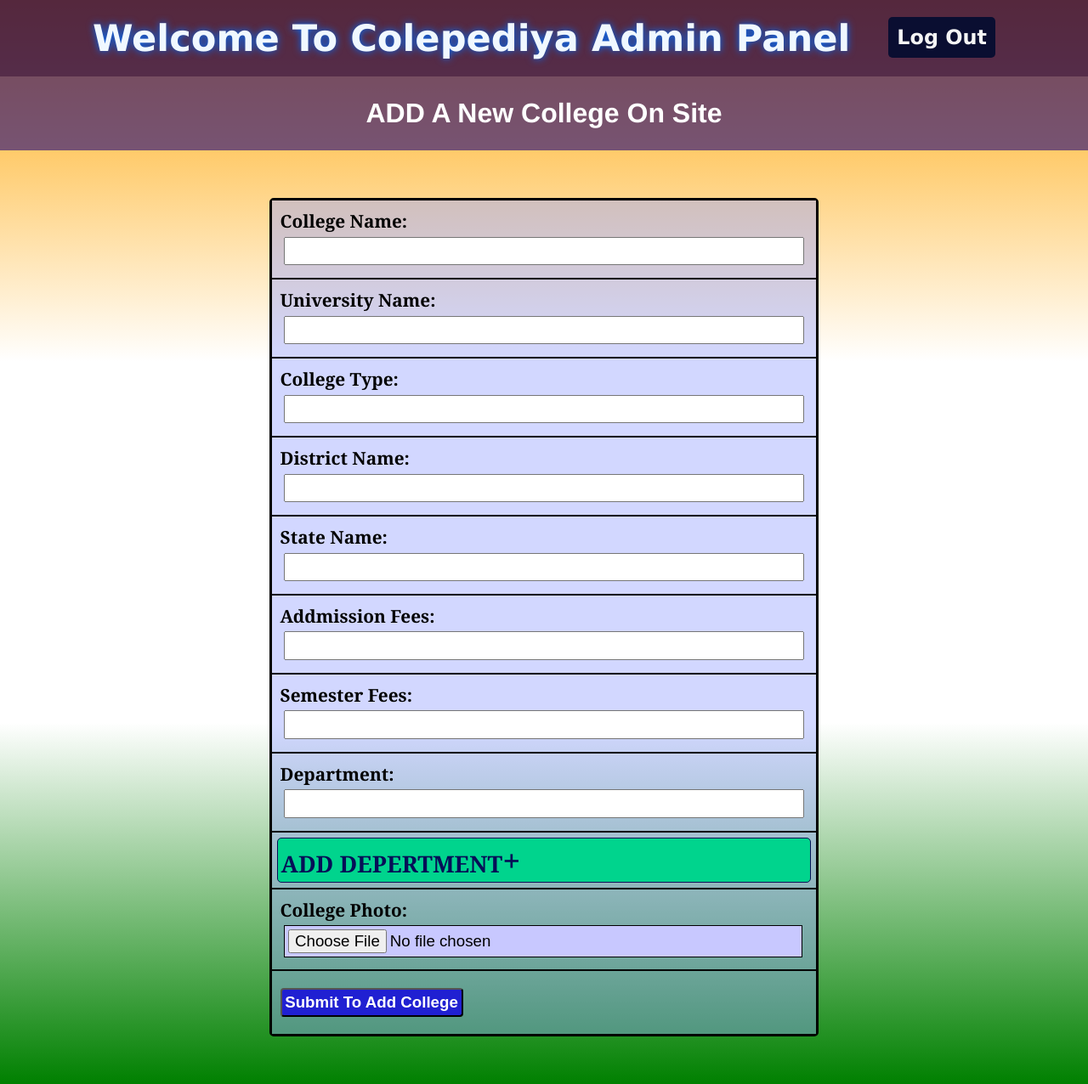
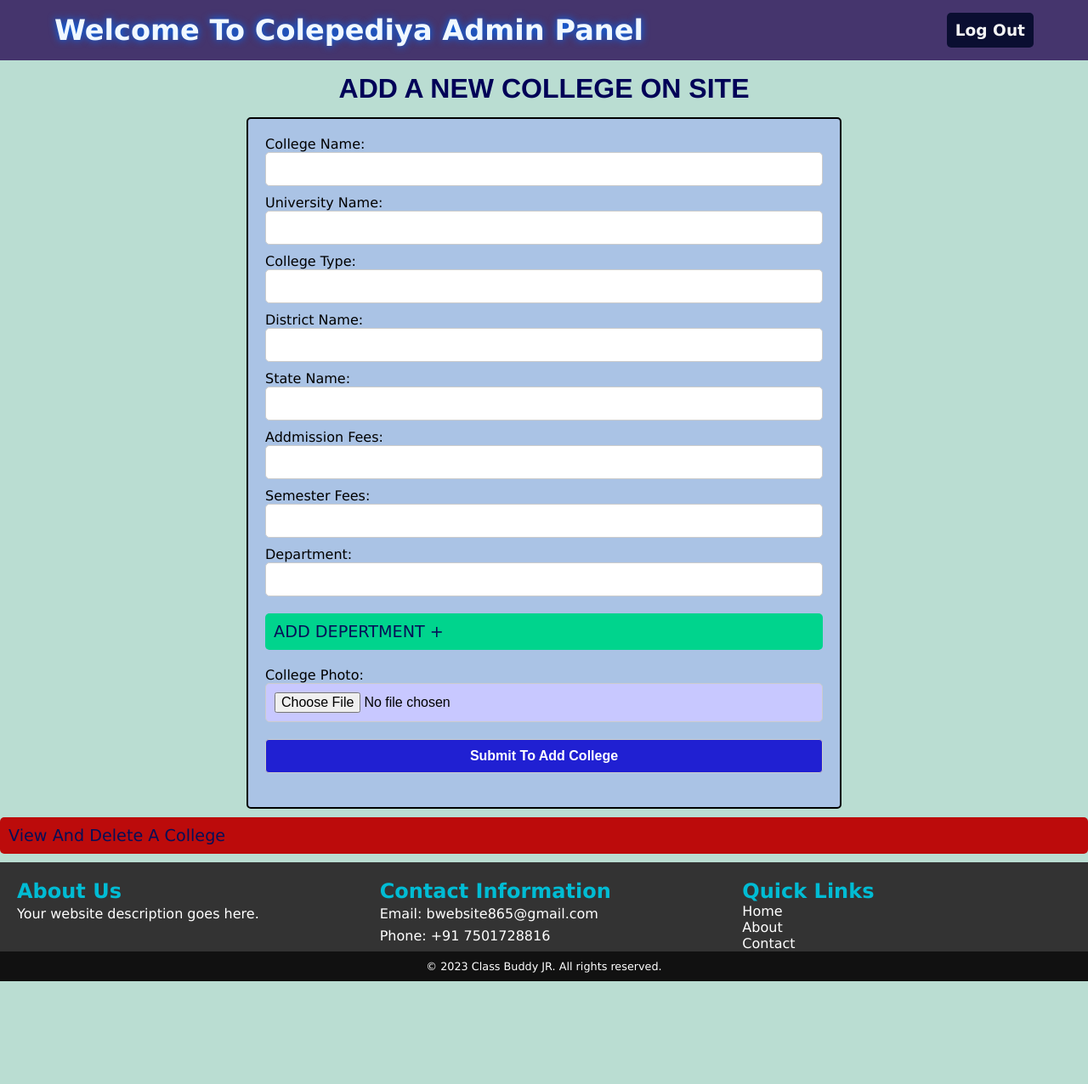
Before and after one commit to gAhammadReja/college-project, a website: page adminPage/admin.html in a window 1280 px wide. Shown: the whole page at 85% size. After the commit the page ends 1155 px from the top, so only its background shows below. Drawn offline with Linux system fonts and the light colour scheme.

Commit message:
Update admin.html

```diff
--- a/adminPage/admin.html
+++ b/adminPage/admin.html
@@ -5,90 +5,215 @@
     <meta name="viewport" content="width=device-width, initial-scale=1.0" />
     <title>Colepediya Admin Panel</title>
     <style>
-        *{
+
+        * {
             margin: 0;
             padding: 0;
+            box-sizing: border-box;
         }
-        body{
-            background: linear-gradient(orange,white,white,green);
+
+        body {
+            background-color: rgb(186, 221, 210);
+            font-family: 'Lucida Sans', 'Lucida Sans Regular', 'Lucida Grande', 'Lucida Sans Unicode', Geneva, Verdana, sans-serif;
         }
-        nav div{
+
+        nav div {
             background-color: rgba(34, 3, 80, 0.769);
             color: aliceblue;
             display: flex;
-            justify-content: space-evenly;
-            padding: 20px 5%;
-            font-family: 'Lucida Sans', 'Lucida Sans Regular', 'Lucida Grande', 'Lucida Sans Unicode', Geneva, Verdana, sans-serif;
-            font-size: 1.8em;
+            justify-content: space-between;
+            align-items: center;
+            padding: 15px 5%;
+            font-size: 1.4em;
+        }
 
-        }
-        nav div h2{
+        nav div h2 {
             text-shadow: 0 0 10px rgb(0, 110, 255);
         }
-        nav div h5{
+
+        nav div h5 {
             display: flex;
             background-color: rgb(10, 14, 49);
             align-items: center;
             padding: 10px;
             border-radius: 5px;
-        }nav div h5:hover{
+            text-decoration: none;
+            color: whitesmoke;
+            transition: background-color 0.3s, box-shadow 0.3s;
+        }
+
+        nav div h5:hover {
             background-color: rgb(157, 14, 14);
             box-shadow: -1px -1px 4px black;
-            cursor: pointer;
         }
-        a{
-            cursor: pointer;
-        }
-        .main{
+
+        .main {
             display: flex;
             flex-direction: column;
             align-items: center;
         }
-        .main h1{
-            box-sizing: border-box;
-            width: 100%;
+
+        .main h1 {
+            width: fit-content;
             text-align: center;
-            padding:25px;
+            padding: 15px;
             font-family: 'Franklin Gothic Medium', 'Arial Narrow', Arial, sans-serif;
-            background-color: rgba(57, 30, 118, 0.688);
-            color: white;
+            color: rgb(0, 0, 87);
+            margin:0 5%;
         }
-        form{
-            margin: 7vh 0;
+
+        form {
             border: 2px solid;
             border-radius: 5px;
             background-color: rgba(148, 160, 255, 0.416);
+            width: 100%;
+            max-width: 700px;
+            padding: 20px;
         }
-        form div{
-/*             display: flex; */
-/*             justify-content: right; */
-/*             align-items: center; */
-            font-size: 1.3em;
-            font-weight: 600;
-            font-family:Cambria, Cochin, Georgia, Times, 'Times New Roman', serif;
-            border: 1px solid;
-            padding:10px;
+
+        form div {
+            display: flex;
+            flex-direction: column;
+            margin-bottom: 10px;
         }
-        input{
-            padding: 0.23rem;
-            margin: 0.3rem;
-            font-size: 0.9em;
-            width: 600px;
-            max-width: 50vw;
+
+        input {
+            padding: 10px;
+            font-size: 1em;
+            width: 100%;
+            border: 1px solid #ccc;
+            border-radius: 5px;
+            box-sizing: border-box;
         }
-        input[type=file]{
+
+        input[type=file] {
             background-color: rgb(200, 200, 255);
-            border: 1px solid;
+            cursor: pointer;
         }
-        input[type=submit]{
-            width: fit-content;
-            margin:10px auto;
+
+        input[type=submit] {
+            width: 100%;
+            margin: 10px auto;
             background-color: rgb(32, 32, 210);
             border-radius: 4px;
             color: white;
             font-weight: 700;
             cursor: pointer;
         }
+/* Style for the "Add Department" button */
+.add-department-btn {
+    padding: 10px;
+    margin: 10px 0;
+    background-color: rgb(0, 212, 141);
+    border: none;
+    border-radius: 5px;
+    color: rgb(6, 15, 87);
+    font-size: 1.2em;
+    cursor: pointer;
+    transition: background-color 0.3s, color 0.3s;
+}
+
+.add-department-btn:hover {
+    background-color: rgb(0, 162, 101);
+    color: white;
+}
+
+        .colleges {
+            display: flex;
+            justify-content: space-between; /* Adjust as needed */
+            align-items: center;
+            box-shadow: 3px 3px 0;
+            font-size: 1.1em;
+            font-family: Arial, Helvetica, sans-serif;
+            padding: 0 2vw;
+            font-weight: 600;
+            flex-wrap: wrap; /* Allow content to wrap to the next line */
+        }
+
+        .colleges div {
+            margin: 3px; /* Reduced margin for spacing */
+            padding: 6px; /* Reduced padding for spacing */
+            border-radius: 5px;
+        }
+
+        .dlt-btn {
+            background-color: rgb(216, 18, 18);
+            font-family: 'Franklin Gothic Medium', 'Arial Narrow', Arial, sans-serif;
+            cursor: pointer;
+        }
+
+        .dlt-btn:hover {
+            background-color: rgb(255, 50, 50);
+            color: white;
+        }
+
+/* Footer styles */
+footer {
+    background-color: #333;
+    color: #fff;
+    padding: 20px 0 0 0;
+}
+
+.footer-content {
+    display: flex;
+    flex-wrap: wrap;
+    justify-content: space-around;
+}
+
+.footer-section {
+    flex: 1;
+    padding: 0 20px;
+}
+
+.footer-section h2 {
+    color: #00bcd4;
+}
+
+.footer-section p {
+    line-height: 1.6;
+}
+
+.footer-section ul {
+    list-style: none;
+    padding: 0;
+}
+
+.footer-section a {
+    color: #fff;
+    text-decoration: none;
+    transition: color 0.3s;
+}
+
+.footer-section a:hover {
+    color: #00bcd4;
+}
+
+.footer-bottom {
+    text-align: center;
+    padding: 10px 0;
+    background-color: #111;
+}
+
+.footer-bottom p {
+    font-size: 0.8em;
+}
+
+
+        @media screen and (max-width: 768px) {
+            nav div {
+                flex-direction: column;
+                text-align: center;
+            }
+
+            nav div h5 {
+                margin-top: 10px;
+            }
+
+            .main {
+                margin: 5vh 5%;
+            }
+        }
+
 
     </style>
   </head>
@@ -96,58 +221,59 @@
     <nav>
       <div>
         <h2>Welcome To Colepediya Admin Panel</h2>
-        <a href="/logout" style="text-decoration: none; color:whitesmoke"><h5>Log Out</h5></a>
+        <a href="/" style="text-decoration: none; color:whitesmoke"><h5>Log Out</h5></a>
       </div>
     </nav>
     <div class="main">
-        <h1>ADD A New College On Site</h1>
+        <h1>ADD A NEW COLLEGE ON SITE</h1>
+
         <form id="collegeForm" action="/addCollege" method="post" enctype="multipart/form-data">
             <div>
-                <label for="college_name">College Name:</label><br>
+                <label for="college_name">College Name:</label>
                 <input type="text" required  name="college_name">
             </div>
 
             <div>
-                <label for="university_name">University Name:</label><br>
+                <label for="university_name">University Name:</label>
                 <input type="text" required  name="university_name">
             </div>
 
             <div>
-                <label for="college_type">College Type:</label><br>
+                <label for="college_type">College Type:</label>
                 <input type="text" required  name="college_type">
             </div>
 
             <div>
-                <label for="district_name">District Name:</label><br>
+                <label for="district_name">District Name:</label>
                 <input type="text" required  name="district_name">
             </div>
 
             <div>
-                <label for="state_name">State Name:</label><br>
+                <label for="state_name">State Name:</label>
                 <input type="text" required  name="state_name">
             </div>
 
             <div>
-                <label for="admission_fees">Addmission Fees:</label><br>
+                <label for="admission_fees">Addmission Fees:</label>
                 <input type="text" required  name="admission_fees">
             </div>
 
             <div>
-                <label for="semester_fees">Semester Fees:</label><br>
+                <label for="semester_fees">Semester Fees:</label>
                 <input type="text" required  name="semester_fees">
             </div>
 
            <div id="depertment">
-                <label for="department">Department:</label><br>
-                <input type="text"   name="department" class="depertment">
+                <label for="department">Department:</label>
+                <input type="text" name="department" class="department" oninput="this.value = this.value.toUpperCase()">
            </div>
            <div style="justify-content:center; " >
-            <div onclick="addDepertment()" style="padding: 0 4px; margin:-4px; cursor:pointer; background-color:rgb(0, 212, 141); border-radius:5px;color:rgb(6, 15, 87)">ADD DEPERTMENT<span style="font-size:1.4em">+</span></div>
+            <div class="add-department-btn" onclick="addDepertment()">ADD DEPERTMENT + </div>
         </div>
 
 
             <div>
-                <label for="photo">College Photo:</label><br>
+                <label for="photo">College Photo:</label>
                 <input type="file" required  name="photo">
             </div>
 
@@ -157,6 +283,9 @@
         </form>
     </div>
 <!-- <div>View And Update All Colleges</div> -->
+<div id="AllColleges">
+<div onclick="deleteCollege()" class="add-department-btn" style="background-color: rgb(188, 11, 11);">View And Delete A College</div>
+</div>
 
 <script>
     // This function prevents back navigation to authenticated pages
@@ -168,7 +297,6 @@
 
   <script>
     const form = document.getElementById('collegeForm');
-
 
     form.addEventListener('submit', async (event) => {
       event.preventDefault();
@@ -204,6 +332,88 @@
         insertAfter(dep,newNode)
     }
   </script>
+  <!-- get colleges and delete -->
+  <script>
+//get college API
+function deleteCollege(){
 
+let allCollege = fetch('https://collegeserver.onrender.com//collegesAdminPanel');
+allCollege.then(response=>{
+    if(!response.ok){
+        throw new Error(`HTTP error ! Status: ${response.status}`);
+    }
+    return response.json();
+})
+.then(data=>{
+    //console.log(data);
+    let AllColleges = document.getElementById('AllColleges');
+    data.forEach(college=>{
+        //console.log(college.college_name)
+        let div = document.createElement('div');
+        let id = college._id;
+        div.innerHTML = `
+        <div class="colleges">
+            <div><div id="name">${college.college_name}</div> </div>
+        <div><div class="district">${college.district_name}</div> </div>
+        <div class="dlt-btn"><div onclick="deleteCollege('${id}')">DELETE</div>
+    </div>
+        </div>
+        `;
+        AllColleges.appendChild(div);
+    })
+})
+async function deleteCollege(id) {
+    const url = `https://collegeserver.onrender.com//deleteCollege/${id}`;
+let confirm = prompt("Type 'D' For Confirmation");
+if (confirm == 'D' || confirm == 'd'){
+    try {
+        const response = await fetch(url, {
+            method: 'POST', // or 'DELETE'
+        });
+
+        if (!response.ok) {
+            throw new Error(`HTTP error! Status: ${response.status}`);
+        } else {
+            console.log(`College with ID ${id} deleted successfully.`);
+            window.location.reload();
+        }
+    } catch (error) {
+        console.log(`There was an error: ${error}`);
+    }
+}else{
+    alert("Item Not Deleted")
+}
+}
+
+}
+  </script>
+
+  <footer>
+    <div class="footer-content">
+        <div class="footer-section about">
+            <h2>About Us</h2>
+            <p>Your website description goes here.</p>
+        </div>
+
+        <div class="footer-section contact">
+            <h2>Contact Information</h2>
+            <p>Email: bwebsite865@gmail.com</p>
+            <p>Phone: +91 7501728816</p>
+        </div>
+
+        <div class="footer-section links">
+            <h2>Quick Links</h2>
+            <ul>
+                <li><a href="/">Home</a></li>
+                <li><a href="/about">About</a></li>
+                <li><a href="/contact">Contact</a></li>
+            </ul>
+        </div>
+    </div>
+
+    <div class="footer-bottom">
+        <p>&copy; 2023 Class Buddy JR. All rights reserved.</p>
+    </div>
+</footer>
   </body>
 </html>
```
